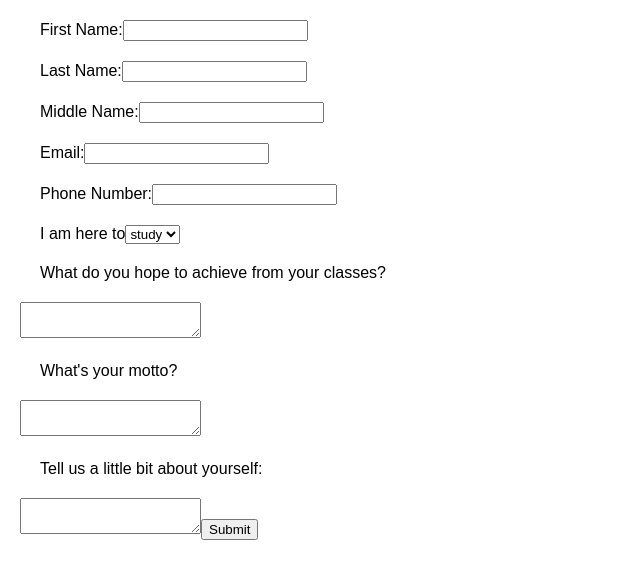
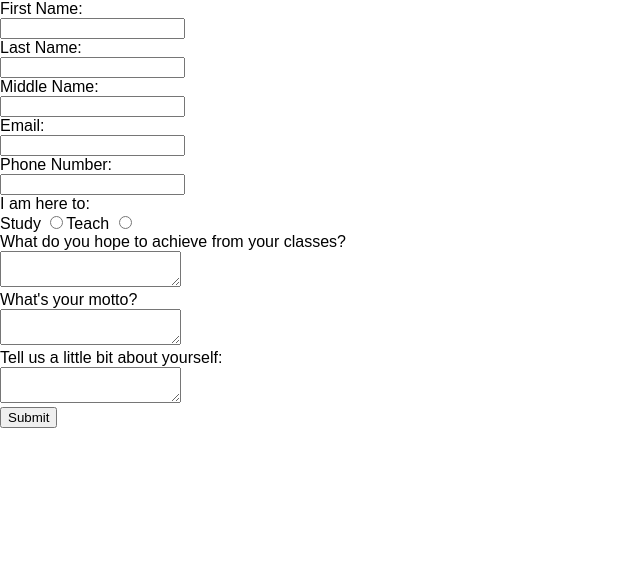
Before and after one commit to ashishdommety/tutor-times, a React (Create React App) app in the folder client/: page /sign-up in a window 1280 px wide. Shown: the top 578 px of the page, without its empty margins (0-640 px from the left). Built offline with nearby package versions, Linux system fonts and the light colour scheme.

Commit message:
remove inputs from labels

```diff
--- a/client/src/presentation/SignUp/SignUp.css
+++ b/client/src/presentation/SignUp/SignUp.css
@@ -1,8 +1,8 @@
 label{
   display:block;
-  margin:20px;
+  /* margin:20px; */
 }
 
 form{
-  margin:20px;
+  /* margin:20px; */
 }
--- a/client/src/presentation/SignUp/SignUp.js
+++ b/client/src/presentation/SignUp/SignUp.js
@@ -16,18 +16,21 @@ class SignUp extends Component{
         goal: '',
         motto: ''
       };
+
+      this.handleInputChange = this.handleInputChange.bind(this);
+      this.handleSubmit = this.handleSubmit.bind(this);
   }
 
   handleInputChange = (event) => {
     const value = event.target.value;
     const name = event.target.name;
-
+    console.log(value);
     this.setState({
       [name]: value
     })
   }
 
-  submit = e => {
+  handleSubmit = e => {
     e.preventDefault();
     console.log(this.state);
   }
@@ -36,29 +39,28 @@ class SignUp extends Component{
     return(
       <div>
         <form>
-          <label>First Name:
-            <input type="text" name="firstName" value={this.state.firstname} onChange={this.handleInputChange}/></label>
-          <label>Last Name:
-            <input type="text" name="lastName" value={this.state.lastName} onChange={this.handleInputChange}/></label>
-          <label>Middle Name:
-            <input type="text" name="middleName" value={this.state.middleName} onChange={this.handleInputChange}/></label>
-          <label>Email:
-            <input type="text" name="email" value={this.state.email} onChange={this.handleInputChange}/></label>
-          <label>Phone Number:
-            <input type="text" name="phoneNumber" value={this.state.phoneNumber} onChange={this.handleInputChange}/></label>
-          <label>I am here to
-            <select>
-              <option>study</option>
-              <option>teach</option>
-            </select>
-          </label>
+          <label>First Name: </label>
+            <input type="text" name="firstName" value={this.state.firstname} onChange={this.handleInputChange}/>
+          <label>Last Name: </label>
+            <input type="text" name="lastName" value={this.state.lastName} onChange={this.handleInputChange}/>
+          <label>Middle Name: </label>
+            <input type="text" name="middleName" value={this.state.middleName} onChange={this.handleInputChange}/>
+          <label>Email: </label>
+            <input type="text" name="email" value={this.state.email} onChange={this.handleInputChange}/>
+          <label>Phone Number: </label>
+            <input type="text" name="phoneNumber" value={this.state.phoneNumber} onChange={this.handleInputChange}/>
+          <label>I am here to:  </label>
+            Study <input type="radio" value={false} name="isTutor" onChange={this.handleInputChange}/>
+            Teach <input type="radio" value={true} name="isTutor" onChange={this.handleInputChange}/>
+
           <label>What do you hope to achieve from your classes? </label>
           <textarea type="text" name="goal" value={this.state.goal} onChange={this.handleInputChange}/>
           <label>What's your motto? </label>
           <textarea type="text" name="motto" value={this.state.motto} onChange={this.handleInputChange}/>
           <label>Tell us a little bit about yourself: </label>
           <textarea type="text" name="bio" value={this.state.bio} onChange={this.handleInputChange}/>
-          <button onClick={this.submit}>Submit</button>
+          <br/>
+          <button onClick={this.handleSubmit}>Submit</button>
         </form>
       </div>
     )
```
